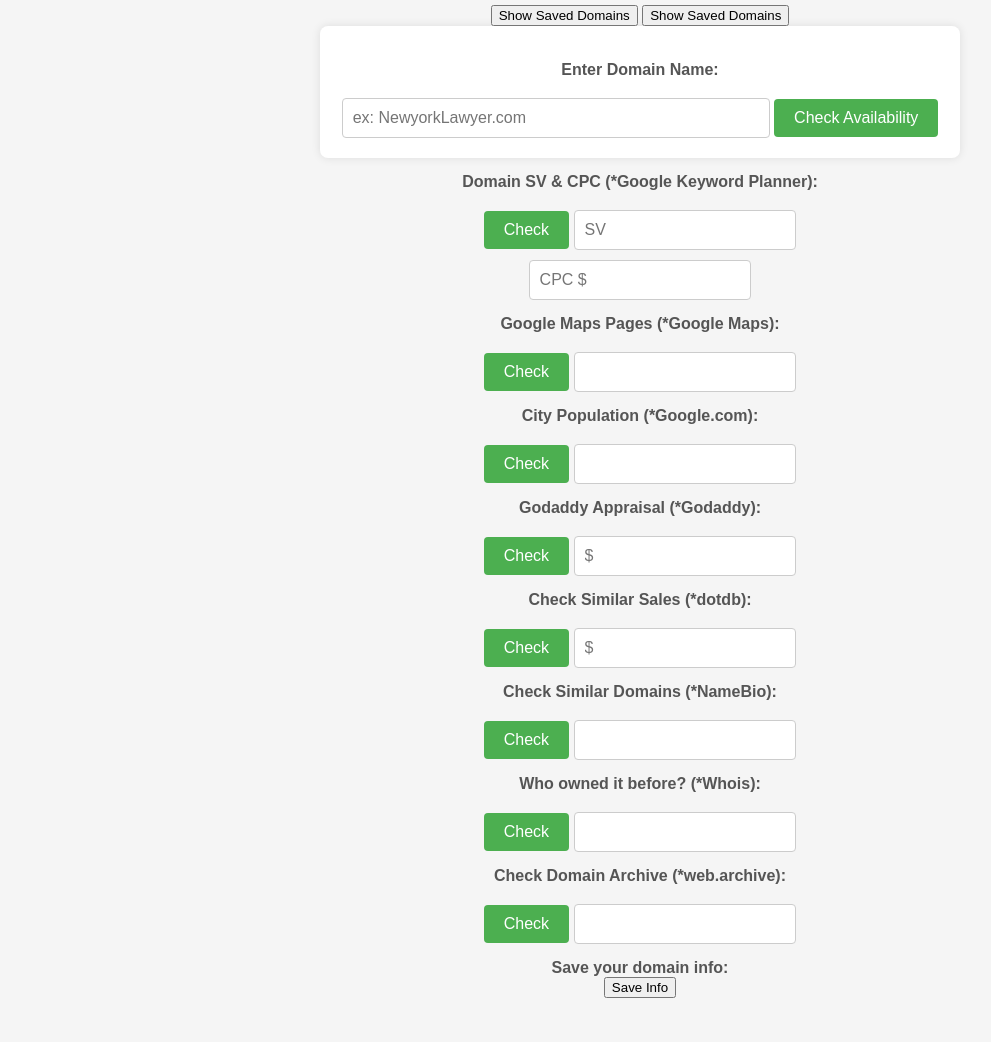
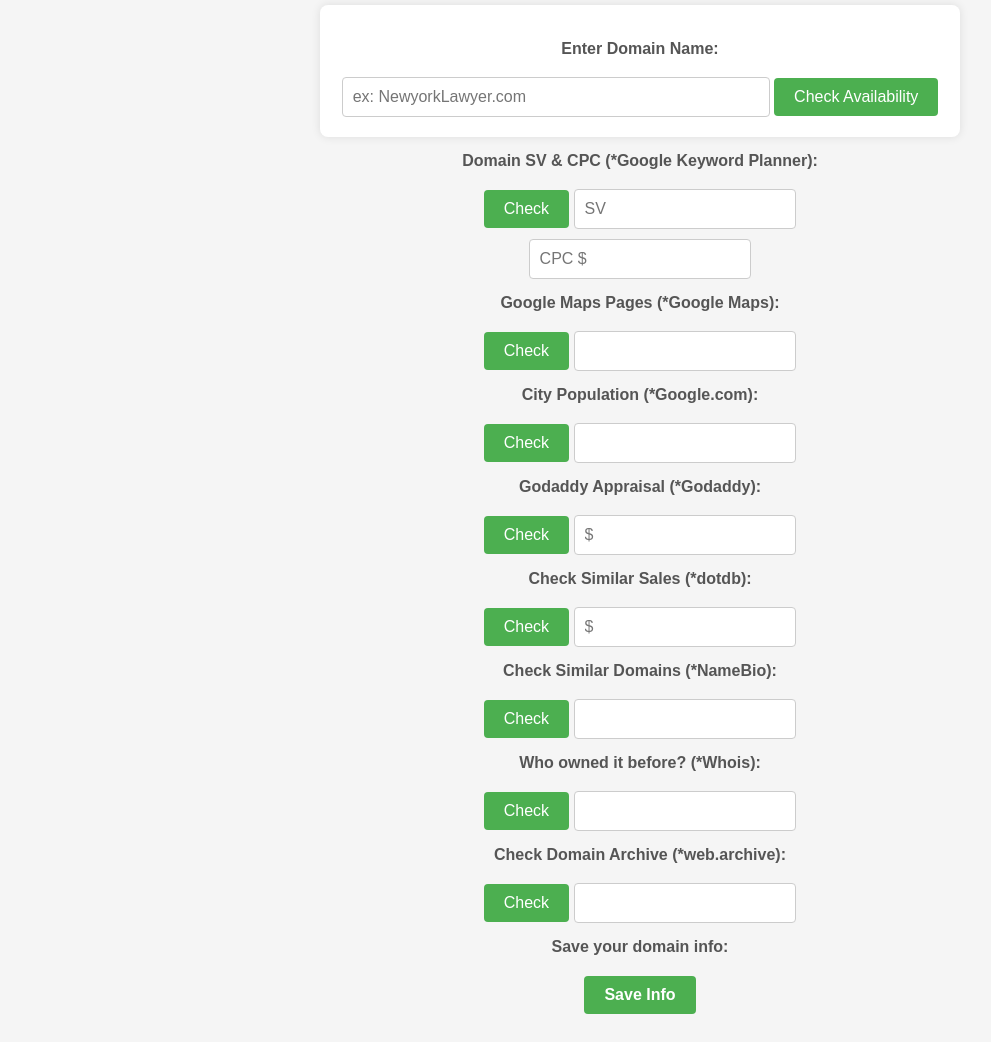
Before and after one commit to Suoliman/DomainChecker, a plain HTML site: page index.html in a window 1280 px wide. Shown: the part 101-1143 px from the top of the page, without its empty margins (0-991 px from the left). Drawn offline with Linux system fonts and the light colour scheme.

Commit message:
Update styles.css
History Funtions

```diff
--- a/styles.css
+++ b/styles.css
@@ -81,3 +81,30 @@ input[type="submit"]:hover, input[type="button"]:hover, a:hover {
 input[type="radio"] {
     margin: 0 5px;
 }
+
+ #toggleHistoryButton {
+    position: absolute;
+    top: 10px;
+    left: 10px;
+    padding: 10px;
+    background-color: #4CAF50;
+    color: white;
+    border: none;
+    cursor: pointer;
+    font-size: 16px;
+ }
+
+ #saveData{
+    display: inline-block;
+    background-color: #4CAF50;
+    font-weight: bold;
+    color: white;
+    padding: 10px 20px;
+    margin-top: 20px;
+    border: none;
+    border-radius: 4px;
+    cursor: pointer;
+    text-decoration: none;
+    font-size: 16px;
+    transition: background-color 0.3s ease;
+ }
```
